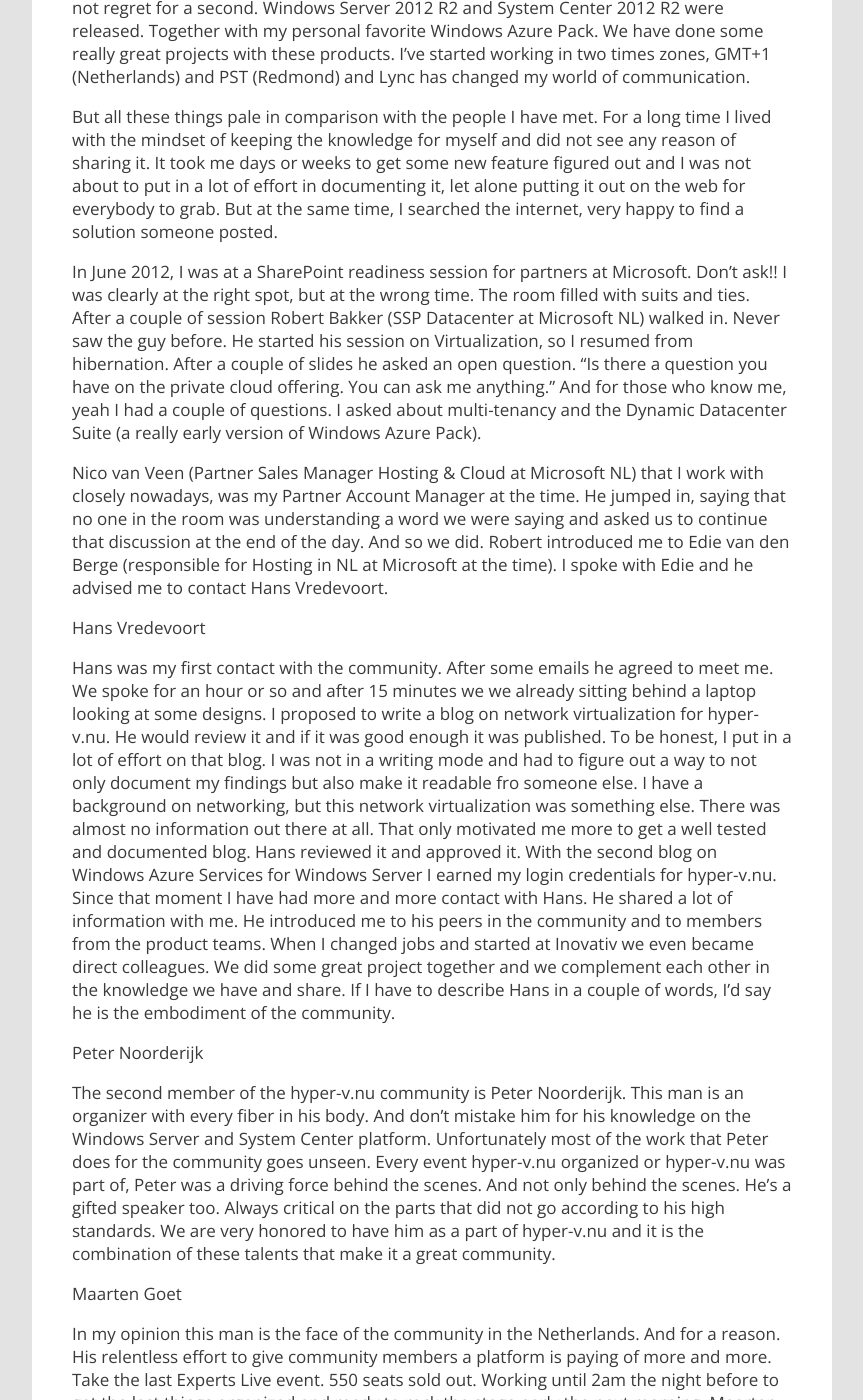
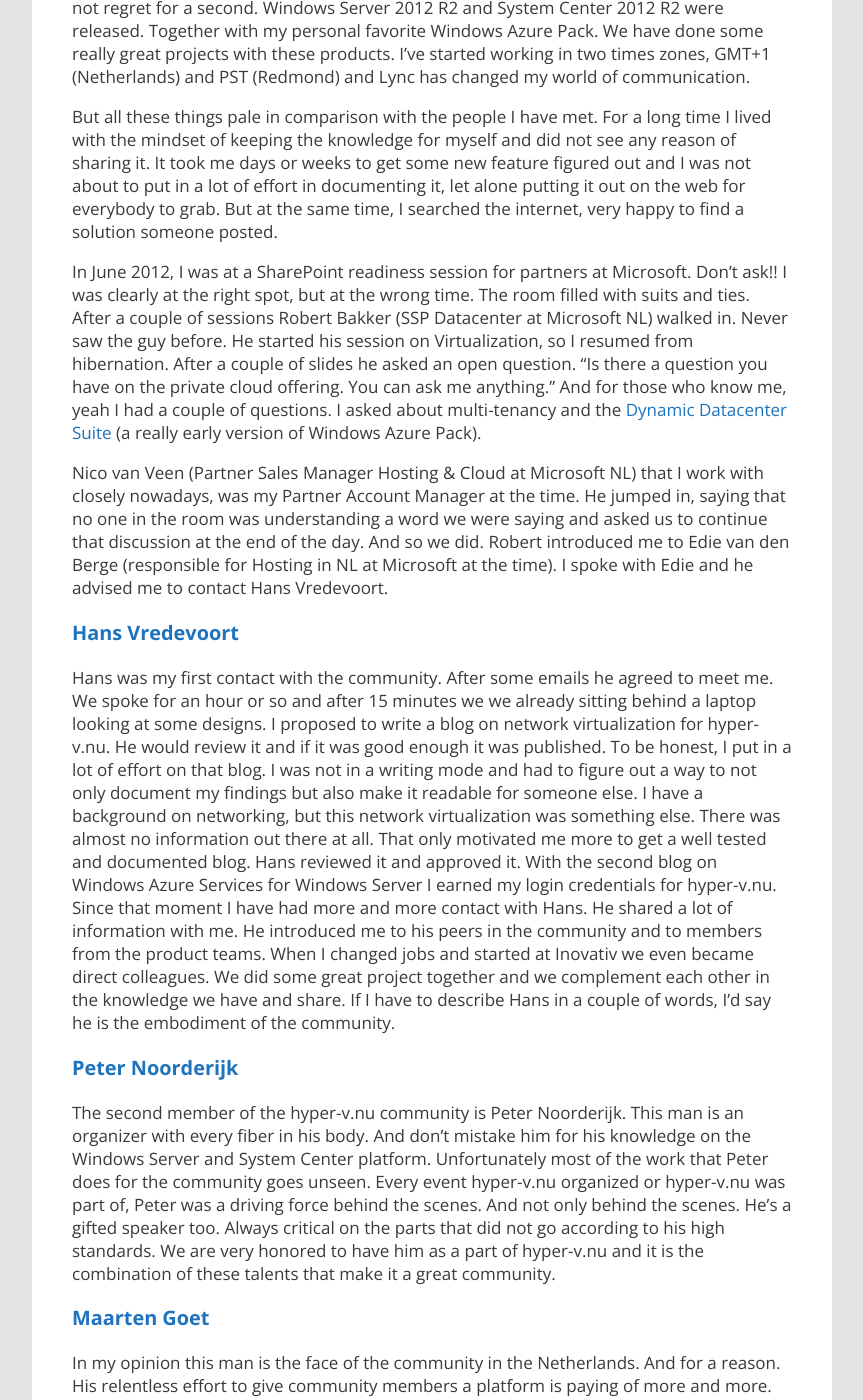
Before and after one commit to marcvaneijk/marcvaneijk.old, a Jekyll site: the page built from _posts/2013-12-24-community.md, in a window 1280 px wide and 1400 px high, scrolled down 409 px. Shown: the whole window, without its empty margins (58-921 px from the left). Built offline with Jekyll 4.4.1, drawn with Linux system fonts in a browser that asks for light colours; nearby versions of some CDN libraries; some of the changed text lies outside the part shown.

Commit message:
Update 2013-12-24-community.md

```diff
--- a/_posts/2013-12-24-community.md
+++ b/_posts/2013-12-24-community.md
@@ -9,51 +9,51 @@ tags: Community, Hyper-V, Marc van Eijk, Network Virtualization, NVGRE, Windows
 
 But all these things pale in comparison with the people I have met. For a long time I lived with the mindset of keeping the knowledge for myself and did not see any reason of sharing it. It took me days or weeks to get some new feature figured out and I was not about to put in a lot of effort in documenting it, let alone putting it out on the web for everybody to grab. But at the same time, I searched the internet, very happy to find a solution someone posted.
 
-In June 2012, I was at a SharePoint readiness session for partners at Microsoft. Don’t ask!! I was clearly at the right spot, but at the wrong time. The room filled with suits and ties. After a couple of session Robert Bakker (SSP Datacenter at Microsoft NL) walked in. Never saw the guy before. He started his session on Virtualization, so I resumed from hibernation. After a couple of slides he asked an open question. “Is there a question you have on the private cloud offering. You can ask me anything.” And for those who know me, yeah I had a couple of questions. I asked about multi-tenancy and the Dynamic Datacenter Suite (a really early version of Windows Azure Pack).
+In June 2012, I was at a SharePoint readiness session for partners at Microsoft. Don’t ask!! I was clearly at the right spot, but at the wrong time. The room filled with suits and ties. After a couple of sessions Robert Bakker (SSP Datacenter at Microsoft NL) walked in. Never saw the guy before. He started his session on Virtualization, so I resumed from hibernation. After a couple of slides he asked an open question. “Is there a question you have on the private cloud offering. You can ask me anything.” And for those who know me, yeah I had a couple of questions. I asked about multi-tenancy and the [Dynamic Datacenter Suite](http://archive.msdn.microsoft.com/ddc/Wiki/View.aspx?title=Home&version=2) (a really early version of Windows Azure Pack).
 
 Nico van Veen (Partner Sales Manager Hosting & Cloud at Microsoft NL) that I work with closely nowadays, was my Partner Account Manager at the time. He jumped in, saying that no one in the room was understanding a word we were saying and asked us to continue that discussion at the end of the day. And so we did. Robert introduced me to Edie van den Berge (responsible for Hosting in NL at Microsoft at the time). I spoke with Edie and he advised me to contact Hans Vredevoort.
 
-Hans Vredevoort
+### [Hans Vredevoort](http://www.hyper-v.nu/archives/author/hvredevoort/)
 
-Hans was my first contact with the community. After some emails he agreed to meet me. We spoke for an hour or so and after 15 minutes we we already sitting behind a laptop looking at some designs. I proposed to write a blog on network virtualization for hyper-v.nu. He would review it and if it was good enough it was published. To be honest, I put in a lot of effort on that blog. I was not in a writing mode and had to figure out a way to not only document my findings but also make it readable fro someone else. I have a background on networking, but this network virtualization was something else. There was almost no information out there at all. That only motivated me more to get a well tested and documented blog. Hans reviewed it and approved it. With the second blog on Windows Azure Services for Windows Server I earned my login credentials for hyper-v.nu. Since that moment I have had more and more contact with Hans. He shared a lot of information with me. He introduced me to his peers in the community and to members from the product teams. When I changed jobs and started at Inovativ we even became direct colleagues. We did some great project together and we complement each other in the knowledge we have and share. If I have to describe Hans in a couple of words, I’d say he is the embodiment of the community.
+Hans was my first contact with the community. After some emails he agreed to meet me. We spoke for an hour or so and after 15 minutes we we already sitting behind a laptop looking at some designs. I proposed to write a blog on network virtualization for hyper-v.nu. He would review it and if it was good enough it was published. To be honest, I put in a lot of effort on that blog. I was not in a writing mode and had to figure out a way to not only document my findings but also make it readable for someone else. I have a background on networking, but this network virtualization was something else. There was almost no information out there at all. That only motivated me more to get a well tested and documented blog. Hans reviewed it and approved it. With the second blog on Windows Azure Services for Windows Server I earned my login credentials for hyper-v.nu. Since that moment I have had more and more contact with Hans. He shared a lot of information with me. He introduced me to his peers in the community and to members from the product teams. When I changed jobs and started at Inovativ we even became direct colleagues. We did some great project together and we complement each other in the knowledge we have and share. If I have to describe Hans in a couple of words, I’d say he is the embodiment of the community.
 
-Peter Noorderijk
+### [Peter Noorderijk](http://www.hyper-v.nu/archives/author/pnoorderijk/)
 
 The second member of the hyper-v.nu community is Peter Noorderijk. This man is an organizer with every fiber in his body. And don’t mistake him for his knowledge on the Windows Server and System Center platform. Unfortunately most of the work that Peter does for the community goes unseen. Every event hyper-v.nu organized or hyper-v.nu was part of, Peter was a driving force behind the scenes. And not only behind the scenes. He’s a gifted speaker too. Always critical on the parts that did not go according to his high standards. We are very honored to have him as a part of hyper-v.nu and it is the combination of these talents that make it a great community.
 
-Maarten Goet
+### [Maarten Goet](http://twitter.com/maarten_goet)
 
 In my opinion this man is the face of the community in the Netherlands. And for a reason. His relentless effort to give community members a platform is paying of more and more. Take the last Experts Live event. 550 seats sold out. Working until 2am the night before to get the last things organized and ready to rock the stage early the next morning. Maarten knows how to play a crowd and does this like breathing at bigger event like TechEd, MMS (sadly no more) and SCU. He knows how to get the best out of you, challenging you. Most of all he is an enabler. He provides the stage, you have to take it. He should start his own company with that talent, oh wait he did… I work there.
 
-Didier van Hoye
+### [Didier van Hoye](http://workinghardinit.wordpress.com/)
 
 I met Didier in April where he spoke on Advanced Networking features at a hyper-v.nu event. I did a session on NIC Teaming, the Hyper-V switch and QoS. There was no overlap but we could have swapped sessions easily. The mutual interest in the same subject (networking) formed an initial base for a more frequent contact. We talked about issues we were encountering, we exchanged ideas and solution and often we would just ramble for an hour or more. We are both not only very enthusiastic about the  things we do, but we also tend to talk that way. This enthusiasm is also present in his presentations and he does know how to throw some fun in there.
 
-Aidan Finn
+### [Aidan Finn](http://www.aidanfinn.com/)
 
 Aidan is the walking Hyper-V encyclopedia. And has also written it all down on his blog. There were times where I wondered if he had oil for lunch. Not only the sheer amount of blogs, but also the actual content and research that gone in to them, is mind blowing. But after I met him in Dublin I know for sure he is human. Nothing but respect for this man. I was close to a presentation once, but never actually had the privilege yet. 2014 will bring change to that. I’m sure of it. If you know some Hyper-V, you know Aidan, or at least visited his site a thousand times.
 
-Carsten Rachfahl
+### [Carsten Rachfahl](http://www.hyper-v-server.de/)
 
-Aahh… Unsere deutschen freund! I have spoken with Carsten a couple of times and laughed my head of. What a great guy. But between the jokes he asks the most difficult question and has answers to even more. Carsten is also putting in a lot of effort in the community. Besides his blogging he is a talented interviewer. I have seen numerous interviews recorded and performed by Carsten with MVPs, program managers and other community members. Think it is easy, I dare you. Try it. And not to forget the podcasts Carsten is doing. Every month a new podcast. And those things are an hour avarage. Can you imagine the time it takes to create them.
+Aahh… Unsere deutschen freund! I have spoken with Carsten a couple of times and laughed my head of. What a great guy. But between the jokes he asks the most difficult questions and has answers to even more. Carsten is also putting in a lot of effort in the community. Besides his blogging he is a talented interviewer. I have seen numerous interviews recorded and performed by Carsten with MVPs, program managers and other community members. Think it is easy, I dare you. Try it. And not to forget the podcasts Carsten is doing. Every month a new podcast. And those things are an hour avarage. Can you imagine the time it takes to create them.
 
-Patrick Lownds
+### [Patrick Lownds](http://twitter.com/PatrickLownds)
 
 Patrick and I were, how should I put it, ….assigned… to the same event in Dublin. Because the hotel, where all the event attendees were staying, was fully booked I was located at another hotel. Well, at least I had time to catch up on some reading. In my 2 by 1 hotel room I noticed a tweet from Patrick saying he arrived at Dublin airport. Asked him if he was in Dublin for the same event and luckily he was. The next morning I went for breakfast. With sixty empty tables I found myself a table with some power supply next to it. Some morning reading on the NVGRE Gateway with a coffee and some toast. About 15 minutes later a guy positioned himself a couple of tables away, also for breakfast. He did have a familiar face. Laptop was still open so checked twitter again. Mmm.. small picture. Might be him. Only one way to find out. “Patrick?” “Yeah! Marc, I thought it was you”. We hanged out for two days. I had a lot of interesting conversations with Patrick and been in contact with him ever since.
 
-Kristian Nese
+### [Kristian Nese](http://kristiannese.blogspot.com/)
 
 Since the preview of Windows Azure Services for Windows Server I have been blogging about, speaking on and working with this great product. In the early days of the product there was almost no information available. One of the community members that was also publishing blogs about the Windows Azure Services for Windows Server was Kristian. Recently Kristian and me have more contact and it turns out that the type of projects we do are very similar. Together with Flemming Riis they have released a whitepaper on Network Virtualization, that is now turning in a series of whitepapers on the CloudOS we are doing in a joint effort.
 
-Flemming Riis
+### [Flemming Riis](http://flemmingriis.com/)
 
 I have had a couple of calls with Flemming about the whitepaper series. He actually build the environment for the NVGRE whitepaper. Flemming is enthusiastic but also very realistic. We first started talking about a book about the CloudOS, but with his insight into the effort it takes and the kind of work we are doing that would quickly become a very difficult adventure. Together with Kristian Nese we settled on a series of whitepapers.
 
-Damian Flynn
+### [Damian Flynn](http://damianflynn.com/)
 
 I know Damian from all the work he is doing on getting the NVGRE story out there. Speaking at event, the blog series with Nigel Cain, webinars, you name it. Over time Damian is also putting more emphasis on Windows Azure Pack. I’m still aiming at a joined Windows Azure Pack session with him on TechEd this year.
 
-I can also mention, Stanislav Zhelyazkov, Daniel Neumann, James van den Berg, Kevin Greene, Thomas Maurer, Gordon McKenna, Ronny de Jong, Darryl van der Peyl, and then some. All these guys have day jobs and usually work more than 40 hours a week. Besides their normal working hours they put in a lot of effort to learn and test new functionalities. They take screenshots, diagrams and document it in an easy readable format and post in on the internet for you to read at no cost. They create PowerPoint presentations, give presentations, webinars, interviews, podcast and organize events. And they do all of this with a single purpose. Sharing knowledge. Behind every hyperlink in this blog post there is tons of valuable information and its free.
+I can also mention, [Stanislav Zhelyazkov](http://cloudadministrator.wordpress.com/), [Daniel Neumann](http://www.danielstechblog.de/), [James van den Berg](http://mountainss.wordpress.com/), [Kevin Greene](http://kevingreeneitblog.blogspot.ie/), [Thomas Maurer](http://www.thomasmaurer.ch/), [Gordon McKenna](http://twitter.com/gordodamom), [Ronny de Jong](http://www.scug.nl/author/ronnydj/), [Darryl van der Peyl](http://www.darrylvanderpeijl.nl/), and then some. All these guys have day jobs and usually work more than 40 hours a week. Besides their normal working hours they put in a lot of effort to learn and test new functionalities. They take screenshots, create diagrams and document it in an easy readable format and post in on the internet for you to read at no cost. They create PowerPoint presentations, give presentations, webinars, interviews, podcast and organize events. And they do all of this with a single purpose. Sharing knowledge. Behind every hyperlink in this blog post there is tons of valuable information and its free.
 
 I learned that sharing knowledge is not a bottomless pit, but it forms the basis of gaining knowledge. I’m honored to be part of this community and I want to thank everyone that I was privileged to interact with this year.
 
```
